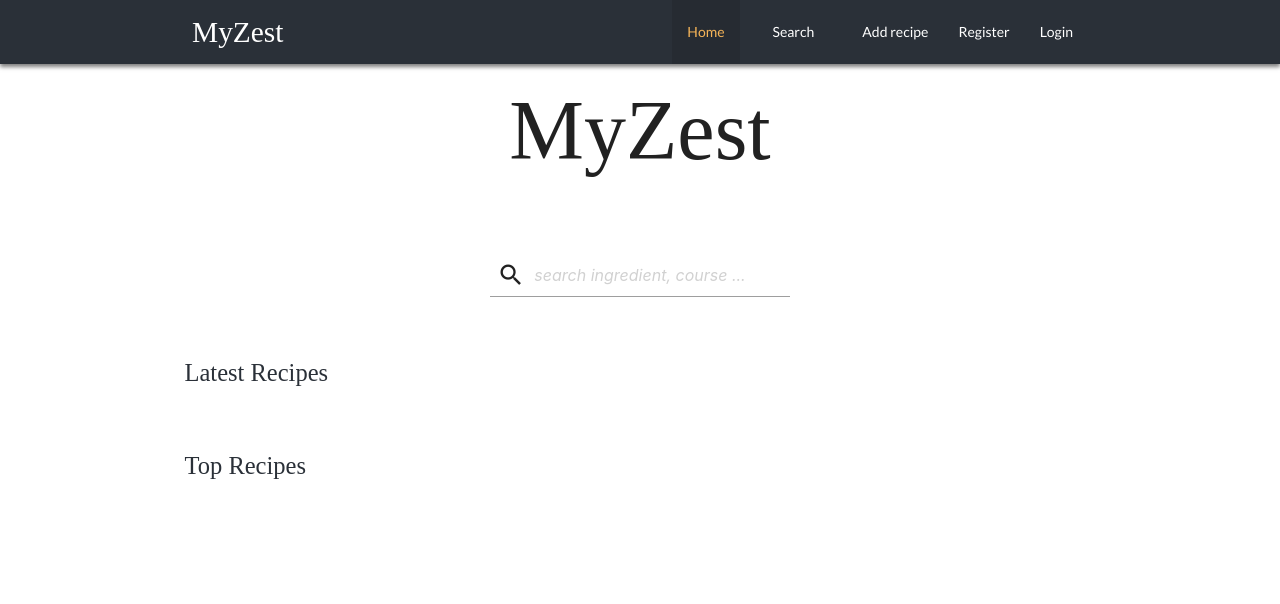
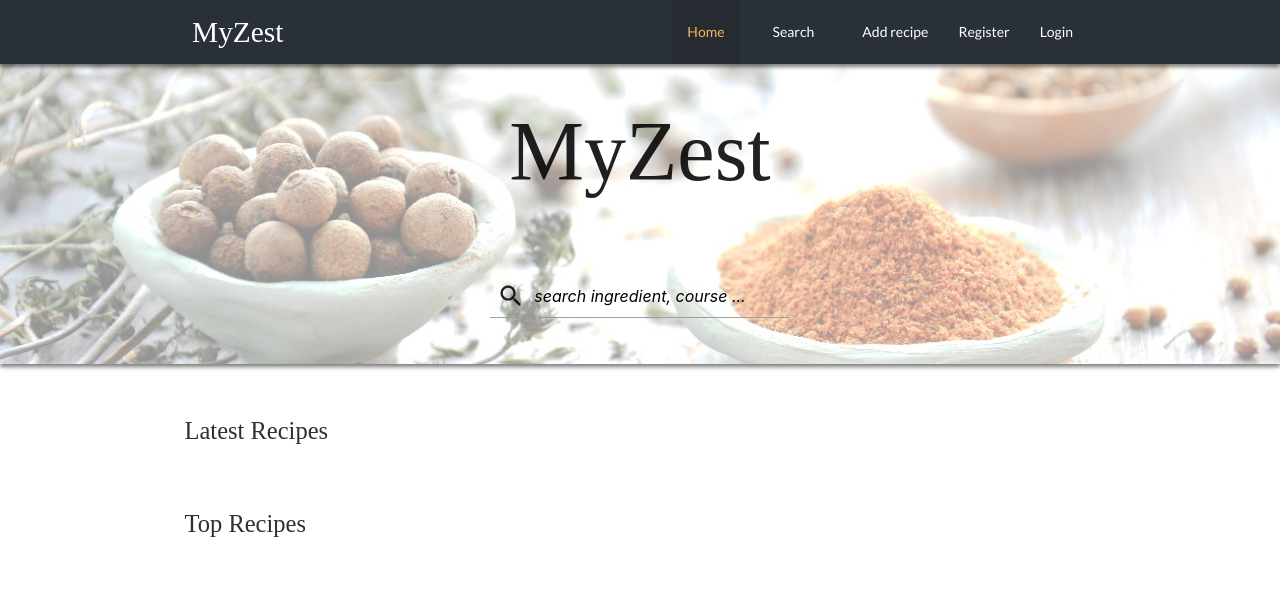
Before and after one commit to ekairos/myzest, a Flask app: page / in a window 1280 px wide. Shown: the top 604 px of the page. Run offline with Flask 2, Linux system fonts and the light colour scheme; data that the repository does not hold is empty; some web fonts are replaced.

Commit message:
Landing page background image

```diff
--- a/myzest/static/css/myzest.css
+++ b/myzest/static/css/myzest.css
@@ -680,7 +680,11 @@
 }
 
 .landing {
-  min-height: 200px;
+  min-height: 300px;
+  background-image: url("../img/landing-img.jpg");
+  background-size: cover;
+  background-position: center;
+  box-shadow: 0px 3px 4px rgba(0, 0, 0, 0.5);
 }
 
 #landing-title {
@@ -692,6 +696,10 @@
   margin-right: auto;
   width: 300px;
   font-style: italic;
+}
+#home-search::placeholder {
+  color: black;
+  opacity: 1;
 }
 
 .rcpcard {
--- a/myzest/templates/home.html
+++ b/myzest/templates/home.html
@@ -2,8 +2,7 @@
 {% block pagetitle %} - Home {% endblock %}
 {% block content %}
 <header class="landing center-align mb-6">
-	<h1 id="landing-title" class="brand-title pt-1 pb-3">MyZest</h1>
-	<!-- add logo here -->
+	<h1 id="landing-title" class="brand-title pt-2 pb-3">MyZest</h1>
 
 	<form action="{{ url_for('search_recipes') }}" method="post">
 		<div class="input-field">
```
Also changed, not shown: myzest/static/scss/pages/home.scss (+9 -1 lines), myzest/static/img/landing-img.jpg (added), 1 other file.
